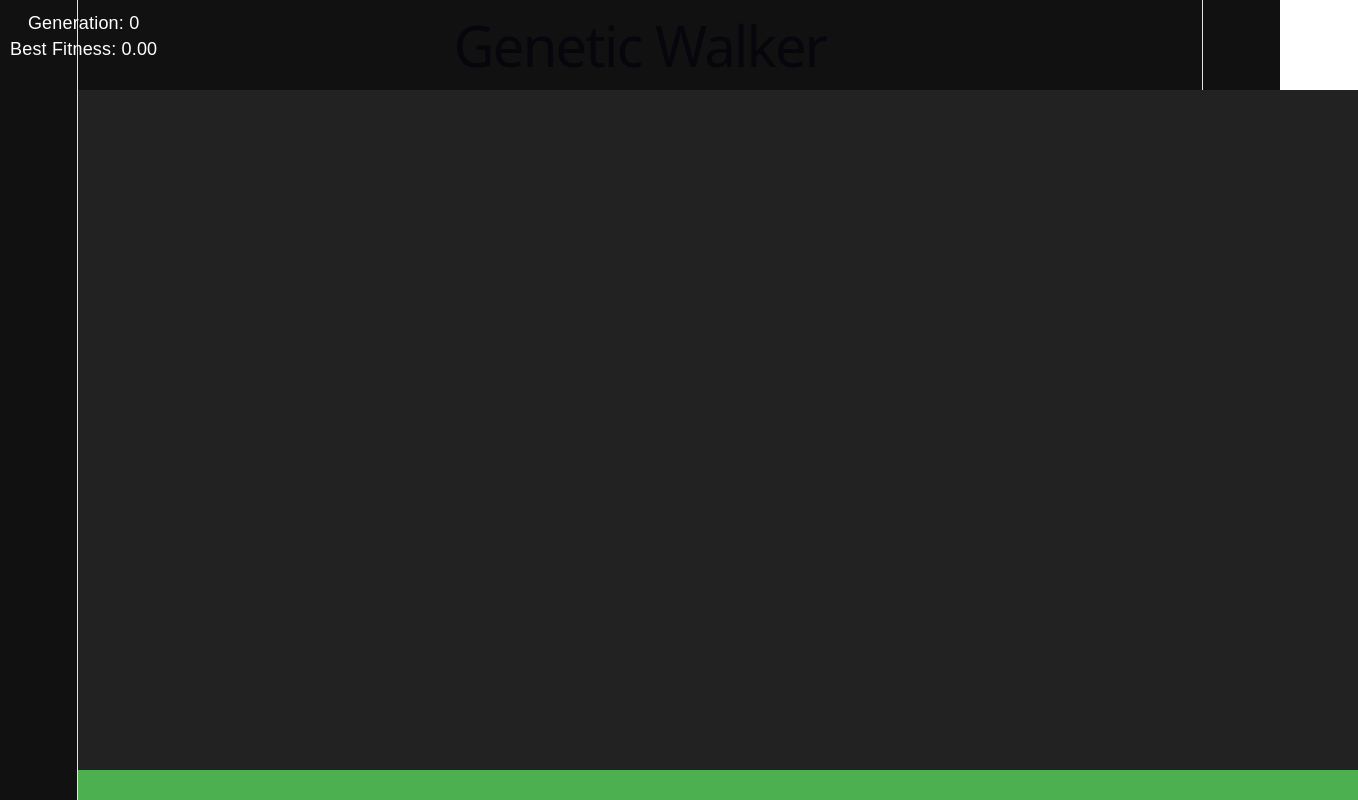
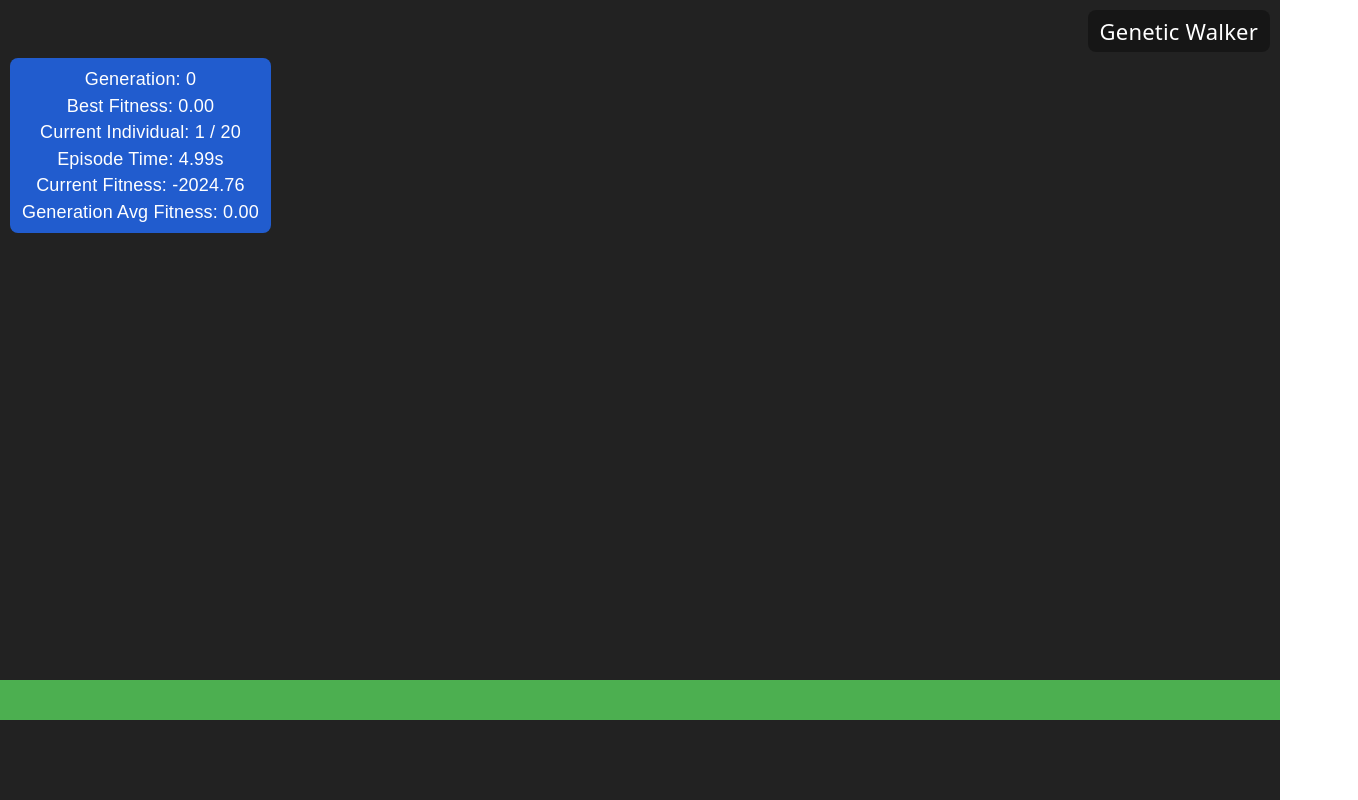
Before and after one commit to olger19/project-ga, a Vue app: page / in a window 1280 px wide. Shown: the top 800 px of the page, 1358 px wide, since content can reach past the window. Built offline with nearby package versions, Linux system fonts and the light colour scheme.

Commit message:
refactor(simulation, App): mejorar la estructura del código y agregar métricas de simulación para el control del estado

```diff
--- a/src/App.vue
+++ b/src/App.vue
@@ -1,10 +1,14 @@
 <template>
-  <div>
-    <h1>Genetic Walker</h1>
+  <div class="scene-ui">
+    <h1 class="title">Genetic Walker</h1>
 
     <div class="stats">
       <p>Generation: {{ generation }}</p>
       <p>Best Fitness: {{ bestFitness.toFixed(2) }}</p>
+      <p>Current Individual: {{ currentIndividual }} / {{ populationSize }}</p>
+      <p>Episode Time: {{ episodeTime.toFixed(2) }}s</p>
+      <p>Current Fitness: {{ currentFitness.toFixed(2) }}</p>
+      <p>Generation Avg Fitness: {{ generationAvgFitness.toFixed(2) }}</p>
     </div>
 
     <canvas id="world"></canvas>
@@ -17,10 +21,21 @@ import { startSimulation } from "./scenes/simulation";
 
 const generation = ref(0);
 const bestFitness = ref(0);
+const currentIndividual = ref(1);
+const populationSize = ref(0);
+const episodeTime = ref(0);
+const currentFitness = ref(0);
+const generationAvgFitness = ref(0);
 
 // onMounted: Inicia la simulación cuando el componente se monta
 onMounted(() => {
-  startSimulation(generation, bestFitness);
+  startSimulation(generation, bestFitness, {
+    currentIndividualRef: currentIndividual,
+    populationSizeRef: populationSize,
+    episodeTimeRef: episodeTime,
+    currentFitnessRef: currentFitness,
+    generationAvgFitnessRef: generationAvgFitness,
+  });
 });
 </script>
 
@@ -33,10 +48,69 @@ body {
   font-family: Arial;
 }
 
+.scene-ui {
+  position: relative;
+}
+
+#app {
+  width: 100% !important;
+  max-width: none !important;
+  margin: 0 !important;
+  border: none !important;
+  min-height: 100vh;
+}
+
+.title {
+  position: absolute;
+  top: 10px;
+  right: 10px;
+  z-index: 10;
+  margin: 0;
+  padding: 8px 12px;
+  border-radius: 8px;
+  background: rgba(0, 0, 0, 0.35);
+  color: #ffffff;
+  font-size: 22px;
+  letter-spacing: 0.2px;
+}
+
 .stats {
   position: absolute;
-  top: 10px;
+  top: 58px;
   left: 10px;
   z-index: 10;
+  max-width: min(92vw, 360px);
+  padding: 10px 12px;
+  border-radius: 8px;
+  background: rgba(34, 110, 255, 0.78);
+  box-sizing: border-box;
+}
+
+.stats p {
+  margin: 0 0 4px 0;
+  line-height: 1.25;
+  overflow-wrap: anywhere;
+}
+
+.stats p:last-child {
+  margin-bottom: 0;
+}
+
+@media (max-width: 640px) {
+  .title {
+    top: 8px;
+    right: 8px;
+    font-size: 16px;
+    padding: 6px 9px;
+  }
+
+  .stats {
+    top: 42px;
+    left: 8px;
+    right: 8px;
+    max-width: none;
+    padding: 8px 10px;
+    font-size: 13px;
+  }
 }
 </style>
--- a/src/scenes/simulation.js
+++ b/src/scenes/simulation.js
@@ -10,7 +10,7 @@ const SIMULATION_TIME = 500;
 const GENE_COUNT = GENE_SIZE;
 const BODY_TO_FEET_OFFSET = 70;
 
-export function startSimulation(generationRef, bestFitnessRef) {
+export function startSimulation(generationRef, bestFitnessRef, stats = null) {
   const { world } = createWorld();
 
   const { groundTop } = createGround(world);
@@ -21,6 +21,7 @@ export function startSimulation(generationRef, bestFitnessRef) {
   let generation = 0;
   let currentCreature = null;
   let currentIndex = 0;
+  let generationFitnessSum = 0;
 
   function randomGenes() {
     const genes = Array.from({ length: GENE_COUNT }, (_, index) => {
@@ -60,14 +61,33 @@ export function startSimulation(generationRef, bestFitnessRef) {
   spawnCurrentCreature();
 
   let ticks = 0;
+  const TICK_MS = 16;
 
   setInterval(() => {
     currentCreature.update();
+    const currentFitness = evaluateFitness(currentCreature);
 
     ticks++;
+    const elapsedSeconds = (ticks * TICK_MS) / 1000;
+
+    if (stats) {
+      if (stats.currentIndividualRef) {
+        stats.currentIndividualRef.value = currentIndex + 1;
+      }
+      if (stats.populationSizeRef) {
+        stats.populationSizeRef.value = POPULATION_SIZE;
+      }
+      if (stats.episodeTimeRef) {
+        stats.episodeTimeRef.value = elapsedSeconds;
+      }
+      if (stats.currentFitnessRef) {
+        stats.currentFitnessRef.value = currentFitness;
+      }
+    }
 
     if (ticks > SIMULATION_TIME) {
-      population[currentIndex].fitness = evaluateFitness(currentCreature);
+      population[currentIndex].fitness = currentFitness;
+      generationFitnessSum += currentFitness;
 
       currentIndex++;
 
@@ -81,12 +101,17 @@ export function startSimulation(generationRef, bestFitnessRef) {
 
         const nextGenes = ga.nextGeneration(population);
 
+        if (stats.generationAvgFitnessRef) {
+          stats.generationAvgFitnessRef.value = generationFitnessSum / POPULATION_SIZE;
+        }
+
         createPopulation(nextGenes);
         currentIndex = 0;
+        generationFitnessSum = 0;
       }
 
       spawnCurrentCreature();
       ticks = 0;
     }
-  }, 16);
+  }, TICK_MS);
 }
```
